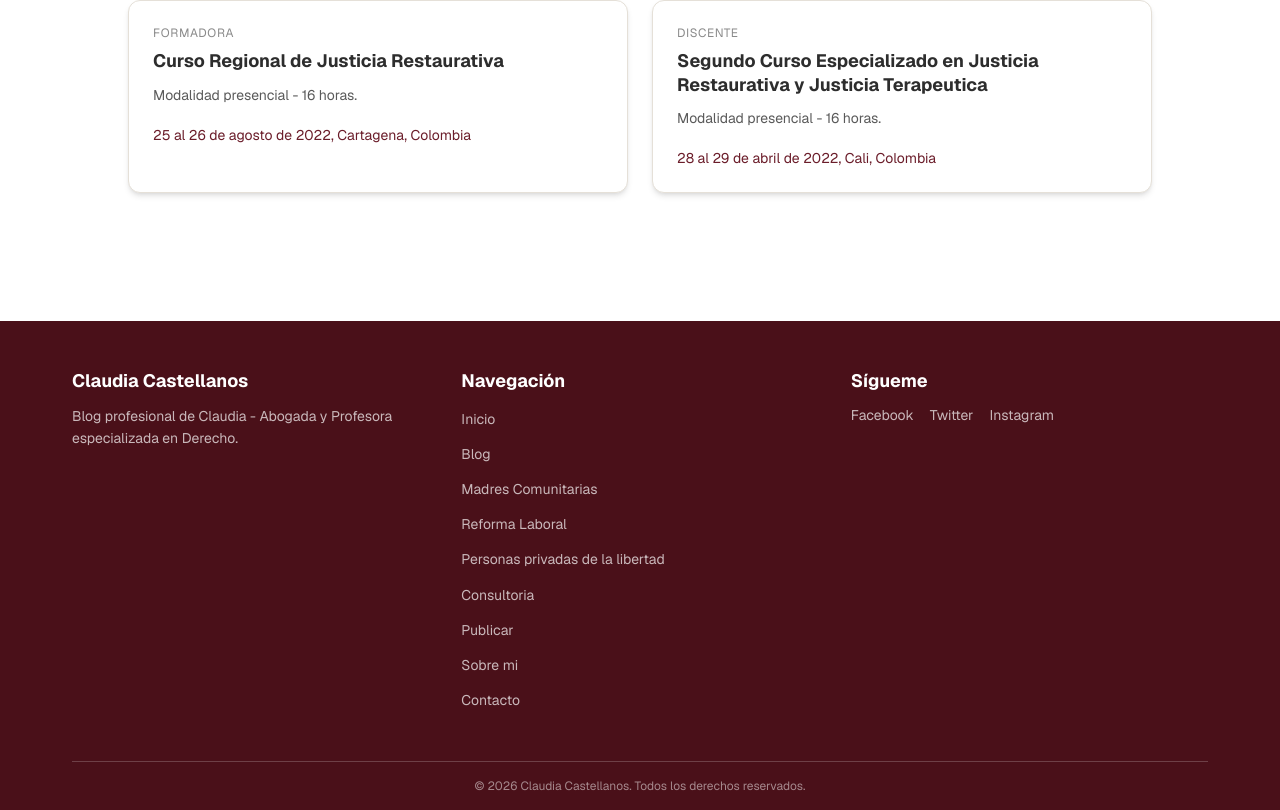
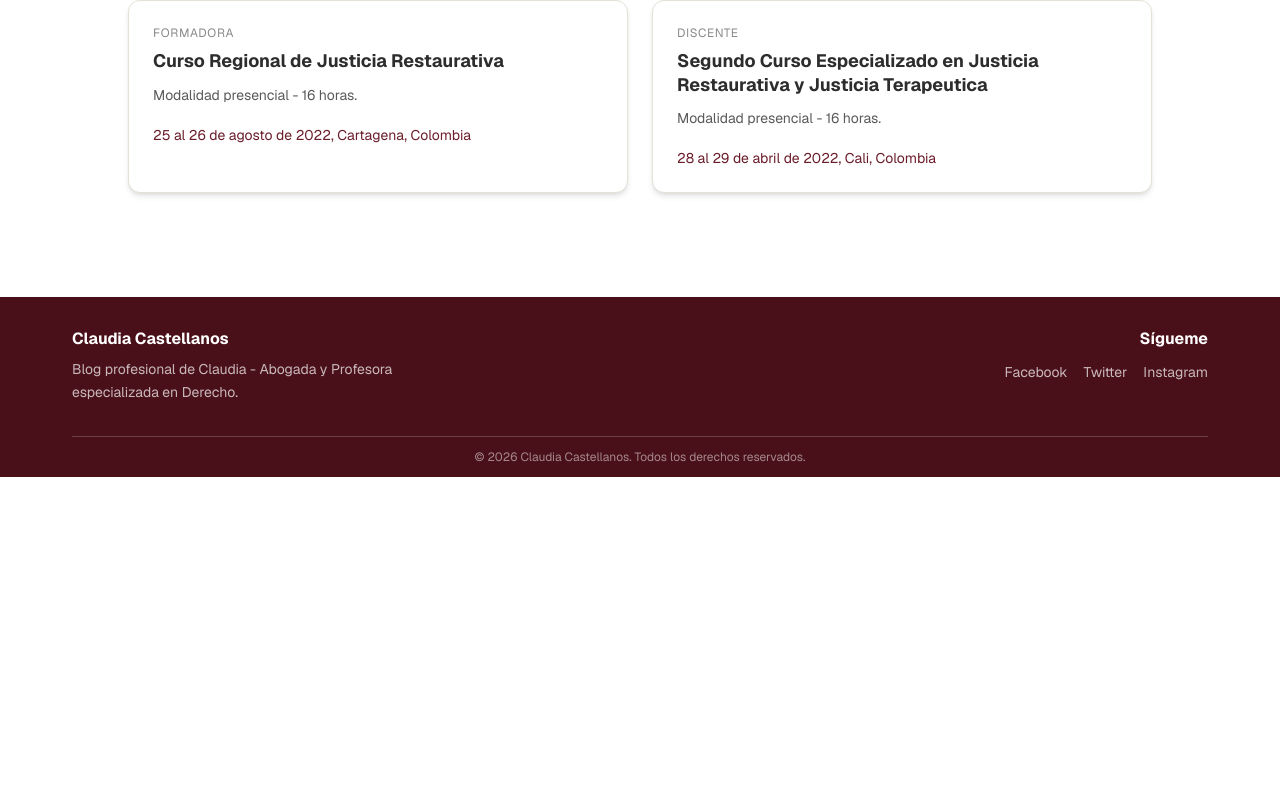
Before and after one commit to Sebastian-Hurtado/blog-claudia, a Next.js app in the folder frontend/: page /sobre-mi in a window 1280 px wide. Shown: the part 4334-5144 px from the top of the page. After the commit the page ends 4811 px from the top, so only its background shows below. Built offline with nearby package versions, Linux system fonts and the light colour scheme; no server answers.

Commit message:
Simplifica footer del sitio

```diff
--- a/frontend/components/layout/Footer.tsx
+++ b/frontend/components/layout/Footer.tsx
@@ -1,6 +1,5 @@
 import Container from "@/components/ui/Container";
-import { SITE_CONFIG, NAV_LINKS, SOCIAL_LINKS } from "@/lib/constants";
-import Link from "next/link";
+import { SITE_CONFIG, SOCIAL_LINKS } from "@/lib/constants";
 
 /* ============================================
    Footer Component
@@ -10,44 +9,25 @@ export default function Footer() {
   const currentYear = new Date().getFullYear();
 
   return (
-    <footer className="w-full bg-primary-dark text-white mt-16">
+    <footer className="w-full bg-primary-dark text-white mt-10">
       <Container>
-        <div className="py-12 grid grid-cols-1 md:grid-cols-3 gap-8">
+        <div className="py-8 grid grid-cols-1 gap-7 md:grid-cols-2 md:items-start">
           {/* Columna 1: Info */}
           <div>
-            <h3 className="text-lg font-bold text-white mb-3">
+            <h3 className="text-base font-bold text-white mb-2">
               {SITE_CONFIG.owner}
             </h3>
-            <p className="text-sm text-white/70 leading-relaxed">
+            <p className="text-sm text-white/70 leading-relaxed max-w-sm">
               {SITE_CONFIG.description}
             </p>
           </div>
 
-          {/* Columna 2: Enlaces */}
-          <div>
-            <h3 className="text-lg font-bold text-white mb-3">
-              Navegación
-            </h3>
-            <ul className="space-y-2">
-              {NAV_LINKS.map((link) => (
-                <li key={link.href}>
-                  <Link
-                    href={link.href}
-                    className="text-sm text-white/70 hover:text-gold transition-colors"
-                  >
-                    {link.label}
-                  </Link>
-                </li>
-              ))}
-            </ul>
-          </div>
-
-          {/* Columna 3: Redes sociales */}
-          <div>
-            <h3 className="text-lg font-bold text-white mb-3">
+          {/* Columna 2: Redes sociales */}
+          <div className="md:text-right">
+            <h3 className="text-base font-bold text-white mb-3">
               Sígueme
             </h3>
-            <div className="flex gap-4">
+            <div className="flex flex-wrap gap-x-4 gap-y-2 md:justify-end">
               {SOCIAL_LINKS.map((link) => (
                 <a
                   key={link.name}
@@ -64,7 +44,7 @@ export default function Footer() {
         </div>
 
         {/* Copyright */}
-        <div className="border-t border-white/20 py-4">
+        <div className="border-t border-white/20 py-3">
           <p className="text-center text-xs text-white/50">
             &copy; {currentYear} {SITE_CONFIG.owner}. Todos los derechos reservados.
           </p>
```
